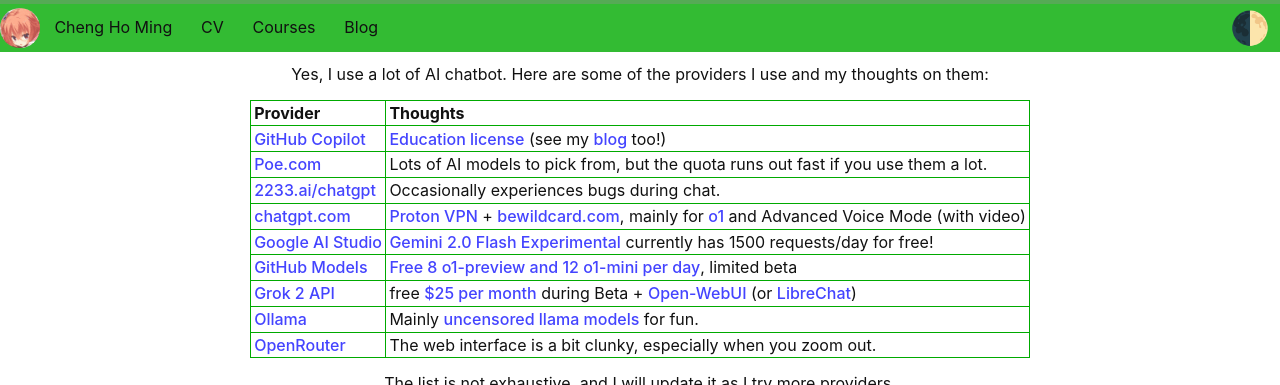
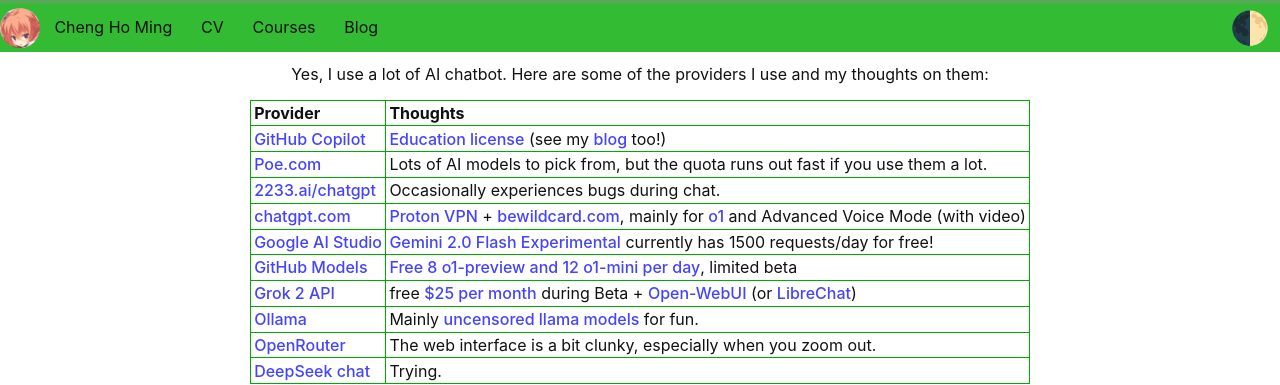
Before and after one commit to eric15342335/eric15342335.github.io, a Jekyll site: the page built from pages/index.html, in a window 1280 px wide and 900 px high, scrolled down 537 px, cut to the strip 0-385 px from the top of the window. Built offline with Jekyll 4.4.1, drawn with Linux system fonts in a browser that asks for light colours.

Commit message:
Fix PDF viewer markup and add DeepSeek chat link
Closes unclosed object tag in PDF viewer component
Adds DeepSeek chat to the AI tools comparison table

Updates website content to include latest AI tool evaluations

```diff
--- a/pages/cv.html
+++ b/pages/cv.html
@@ -22,7 +22,7 @@
 
 <main>
   <object data="/assets/ChengHoMingCV.pdf" type="application/pdf"
-    style="height: 100%; width: 84%; min-height: 100vh;" id="pdf-viewer"></object>
+    style="height: 100%; width: 84%; min-height: 100vh;" id="pdf-viewer">
     <p>
       It appears you don't have a PDF plugin for this browser.
       You can <a href="/assets/ChengHoMingCV.pdf">click here to download the PDF file.</a>
--- a/pages/index.html
+++ b/pages/index.html
@@ -142,6 +142,10 @@
         <td><a href="https://openrouter.com">OpenRouter</a></td>
         <td>The web interface is a bit clunky, especially when you zoom out.</td>
       </tr>
+      <tr>
+        <td><a href="https://chat.deepseek.com/">DeepSeek chat</a></td>
+        <td>Trying.</td>
+      </tr>
       </tbody>
     </table>
     <p>
```
